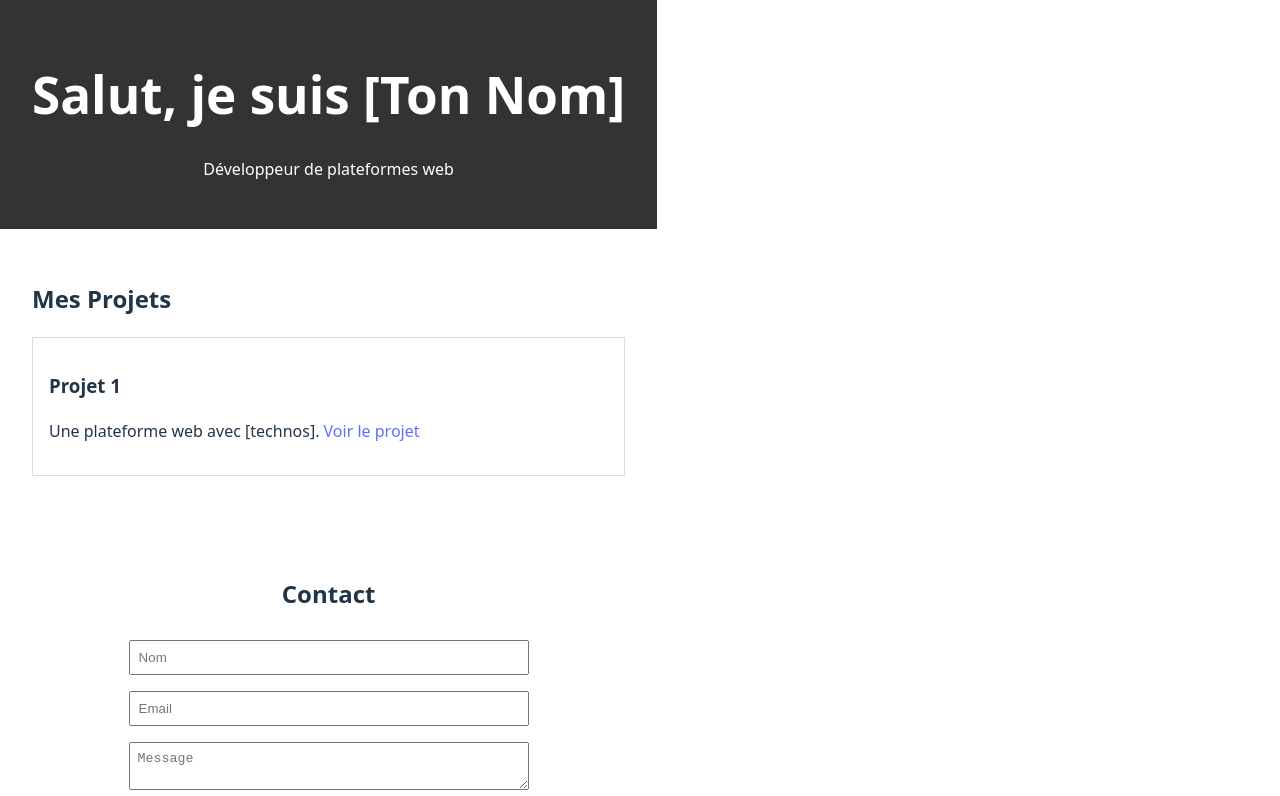
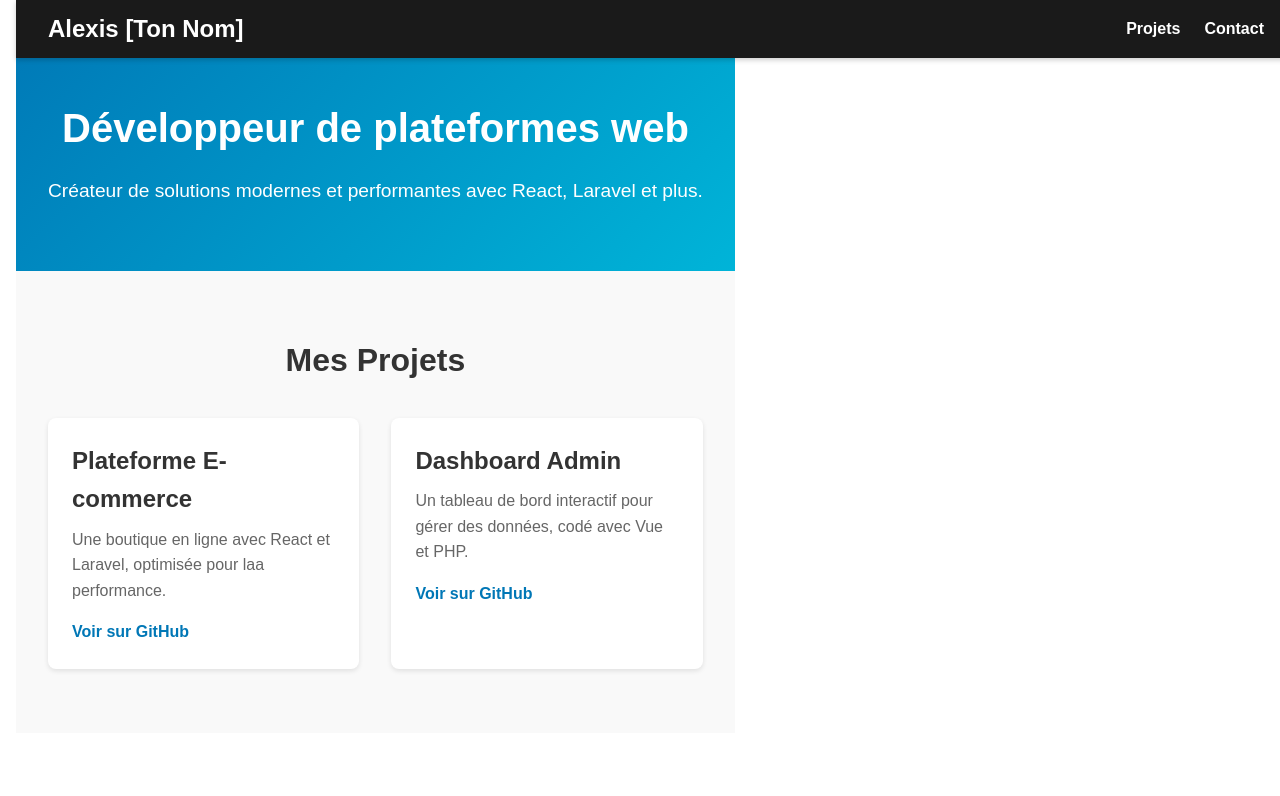
Before and after one commit to Toutvendre/frontend, a React (Vite) app: page / in a window 1280 px wide. Shown: the top 796 px of the page. Built offline with nearby package versions, Linux system fonts and the light colour scheme.

Commit message:
tes de communication avec le backend

```diff
--- a/src/App.css
+++ b/src/App.css
@@ -1,55 +1,206 @@
+/* Reset et style global */
+* {
+  margin: 0;
+  padding: 0;
+  box-sizing: border-box;
+}
+
+body {
+  font-family: 'Arial', sans-serif;
+  line-height: 1.6;
+  color: #333;
+}
+
+.container {
+  max-width: 1200px;
+  margin: 0 auto;
+  padding: 0 1rem;
+}
+
+/* Header */
 header {
-  padding: 2rem;
-  background: #333;
+  position: fixed;
+  top: 0;
+  width: 100%;
+  background: #1a1a1a;
+  color: white;
+  padding: 1rem 2rem;
+  display: flex;
+  justify-content: space-between;
+  align-items: center;
+  box-shadow: 0 2px 5px rgba(0, 0, 0, 0.2);
+  z-index: 1000;
+}
+
+header h1 {
+  font-size: 1.5rem;
+}
+
+nav a {
+  color: white;
+  text-decoration: none;
+  margin-left: 1.5rem;
+  font-weight: bold;
+  transition: color 0.3s;
+}
+
+nav a:hover {
+  color: #00b4d8;
+}
+
+/* Intro */
+#intro {
+  padding: 6rem 2rem 4rem;
+  background: linear-gradient(135deg, #0077b6, #00b4d8);
   color: white;
   text-align: center;
 }
 
-#projects {
-  padding: 2rem;
+.intro-content h2 {
+  font-size: 2.5rem;
+  margin-bottom: 1rem;
 }
 
-.project {
-  margin: 1rem 0;
-  padding: 1rem;
-  border: 1px solid #ddd;
+.intro-content p {
+  font-size: 1.2rem;
 }
 
+/* Projects */
+#projects {
+  padding: 4rem 2rem;
+  background: #f9f9f9;
+}
+
+#projects h2 {
+  text-align: center;
+  font-size: 2rem;
+  margin-bottom: 2rem;
+}
+
+.projects-grid {
+  display: grid;
+  grid-template-columns: repeat(auto-fit, minmax(280px, 1fr));
+  gap: 2rem;
+}
+
+.project-card {
+  background: white;
+  padding: 1.5rem;
+  border-radius: 8px;
+  box-shadow: 0 2px 5px rgba(0, 0, 0, 0.1);
+  transition: transform 0.3s;
+}
+
+.project-card:hover {
+  transform: translateY(-5px);
+}
+
+.project-card h3 {
+  font-size: 1.5rem;
+  margin-bottom: 0.5rem;
+}
+
+.project-card p {
+  color: #666;
+  margin-bottom: 1rem;
+}
+
+.project-card a {
+  color: #0077b6;
+  text-decoration: none;
+  font-weight: bold;
+}
+
+.project-card a:hover {
+  text-decoration: underline;
+}
+
+/* Contact */
 #contact {
-  padding: 2rem;
+  padding: 4rem 2rem;
   text-align: center;
 }
 
-form {
+#contact h2 {
+  font-size: 2rem;
+  margin-bottom: 2rem;
+}
+
+.contact-form {
+  max-width: 500px;
+  margin: 0 auto;
   display: flex;
   flex-direction: column;
-  max-width: 400px;
-  margin: 0 auto;
 }
 
-input,
-textarea {
+.contact-form input,
+.contact-form textarea {
+  padding: 0.75rem;
   margin: 0.5rem 0;
-  padding: 0.5rem;
+  border: 1px solid #ddd;
+  border-radius: 4px;
+  font-size: 1rem;
+  transition: border-color 0.3s;
 }
 
-button {
-  padding: 0.5rem;
-  background: #333;
+.contact-form input:focus,
+.contact-form textarea:focus {
+  border-color: #0077b6;
+  outline: none;
+}
+
+.contact-form textarea {
+  min-height: 120px;
+  resize: vertical;
+}
+
+.contact-form button {
+  padding: 0.75rem;
+  background: #0077b6;
   color: white;
   border: none;
+  border-radius: 4px;
+  font-size: 1rem;
   cursor: pointer;
+  transition: background 0.3s;
 }
 
-button:hover {
-  background: #555;
+.contact-form button:hover {
+  background: #005f8f;
 }
 
-@media (max-width: 600px) {
+/* Footer */
+footer {
+  padding: 1rem;
+  text-align: center;
+  background: #1a1a1a;
+  color: white;
+}
 
-  header,
-  #projects,
-  #contact {
+/* Responsive */
+@media (max-width: 768px) {
+  header {
+    flex-direction: column;
     padding: 1rem;
   }
+
+  nav {
+    margin-top: 0.5rem;
+  }
+
+  nav a {
+    margin: 0 0.75rem;
+  }
+
+  #intro {
+    padding: 4rem 1rem 2rem;
+  }
+
+  .intro-content h2 {
+    font-size: 2rem;
+  }
+
+  .intro-content p {
+    font-size: 1rem;
+  }
 }
--- a/src/App.jsx
+++ b/src/App.jsx
@@ -7,49 +7,70 @@ function App() {
 
   const handleSubmit = async (e) => {
     e.preventDefault();
+    console.log('Envoi POST avec :', formData);
     try {
       const response = await axios.post('http://localhost:8000/api/contact', formData);
-      console.log(response.data); // Vérifie la réponse
+      console.log('Réponse API :', response.data);
       alert('Message envoyé !');
       setFormData({ name: '', email: '', message: '' });
     } catch (_error) {
-      console.log(_error); // Vérifie l’erreur
+      console.error('Erreur API :', _error.response ? _error.response.data : _error.message);
       alert('Erreur lors de l’envoi.');
     }
   };
 
   return (
-    <>
+    <div className="container">
       <header>
-        <h1>Salut, je suis [Ton Nom]</h1>
-        <p>Développeur de plateformes web</p>
+        <h1>Alexis [Ton Nom]</h1>
+        <nav>
+          <a href="#projects">Projets</a>
+          <a href="#contact">Contact</a>
+        </nav>
       </header>
+
+      <section id="intro">
+        <div className="intro-content">
+          <h2>Développeur de plateformes web</h2>
+          <p>Créateur de solutions modernes et performantes avec React, Laravel et plus.</p>
+        </div>
+      </section>
+
       <section id="projects">
         <h2>Mes Projets</h2>
-        <div className="project">
-          <h3>Projet 1</h3>
-          <p>Une plateforme web avec [technos]. <a href="#">Voir le projet</a></p>
+        <div className="projects-grid">
+          <div className="project-card">
+            <h3>Plateforme E-commerce</h3>
+            <p>Une boutique en ligne avec React et Laravel, optimisée pour laa performance.</p>
+            <a href="https://github.com/Toutvendre" target="_blank" rel="noopener noreferrer">Voir sur GitHub</a>
+          </div>
+          <div className="project-card">
+            <h3>Dashboard Admin</h3>
+            <p>Un tableau de bord interactif pour gérer des données, codé avec Vue et PHP.</p>
+            <a href="https://github.com/Toutvendre" target="_blank" rel="noopener noreferrer">Voir sur GitHub</a>
+          </div>
         </div>
       </section>
+
       <section id="contact">
-        <h2>Contact</h2>
-        <form onSubmit={handleSubmit}>
+        <h2>Me Contacter</h2>
+        <form onSubmit={handleSubmit} className="contact-form">
           <input
             type="text"
-            placeholder="Nom"
+            placeholder="Votre nom"
             value={formData.name}
             onChange={(e) => setFormData({ ...formData, name: e.target.value })}
             required
           />
           <input
             type="email"
-            placeholder="Email"
+            placeholder="Votre email"
             value={formData.email}
             onChange={(e) => setFormData({ ...formData, email: e.target.value })}
             required
           />
           <textarea
-            placeholder="Message"
+            placeholder="Votre message"
             value={formData.message}
             onChange={(e) => setFormData({ ...formData, message: e.target.value })}
             required
@@ -57,7 +78,11 @@ function App() {
           <button type="submit">Envoyer</button>
         </form>
       </section>
-    </>
+
+      <footer>
+        <p>© 2025 Alexis [Ton Nom]. Tous droits réservés.</p>
+      </footer>
+    </div>
   );
 }
 
```
